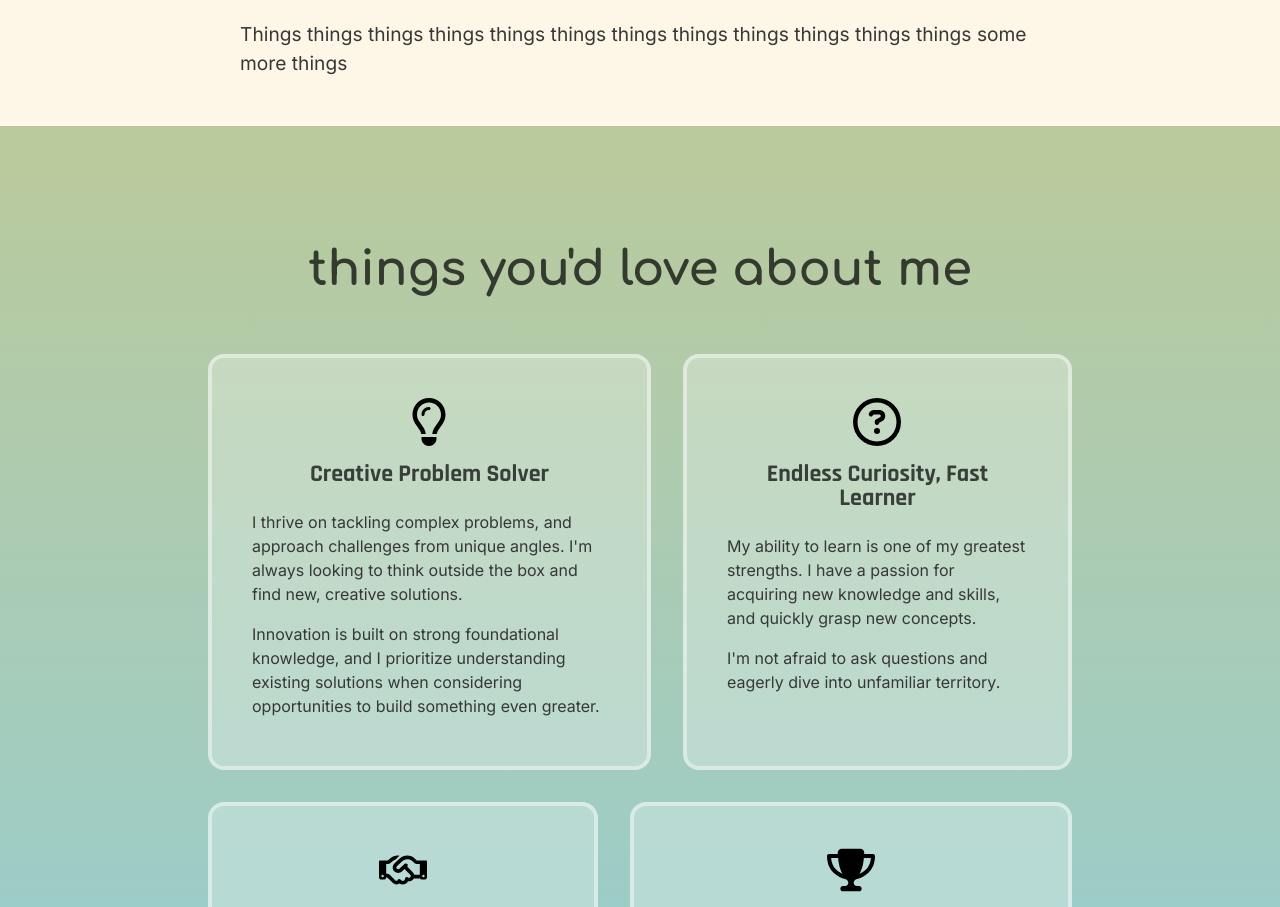
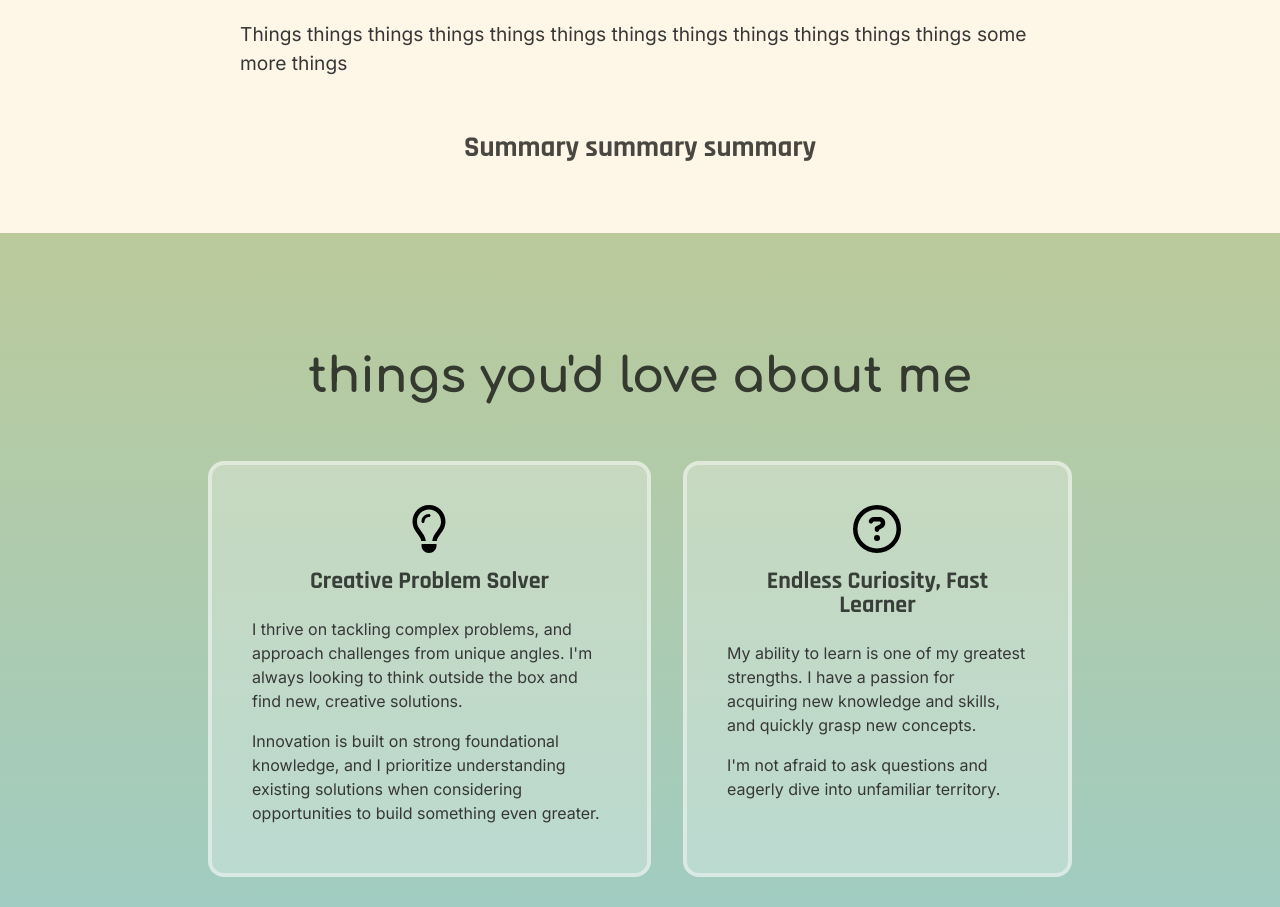
Before and after one commit to penguinboots/portfolio-v2, a React (Vite) app: page / in a window 1280 px wide. Shown: the part 4140-5047 px from the top of the page. Built offline with nearby package versions, Linux system fonts and the light colour scheme; a web font is replaced by a local one.

Commit message:
add summary

```diff
--- a/src/components/WhyYou.tsx
+++ b/src/components/WhyYou.tsx
@@ -1,3 +1,6 @@
+import { FontAwesomeIcon } from "@fortawesome/react-fontawesome";
+// import { XYZ } from "@fortawesome/free-solid-svg-icons";
+
 export default function WhyYou() {
   return (
     <div className="why-you">
@@ -25,6 +28,8 @@ export default function WhyYou() {
               things things things some more things
             </p>
           </div>
+          <h3 className="reason-summary">Summary summary summary</h3>
+          {/* <FontAwesomeIcon icon={XYZ} style={{ fontSize: "4rem" }} /> */}
         </div>
       </div>
     </div>
```
